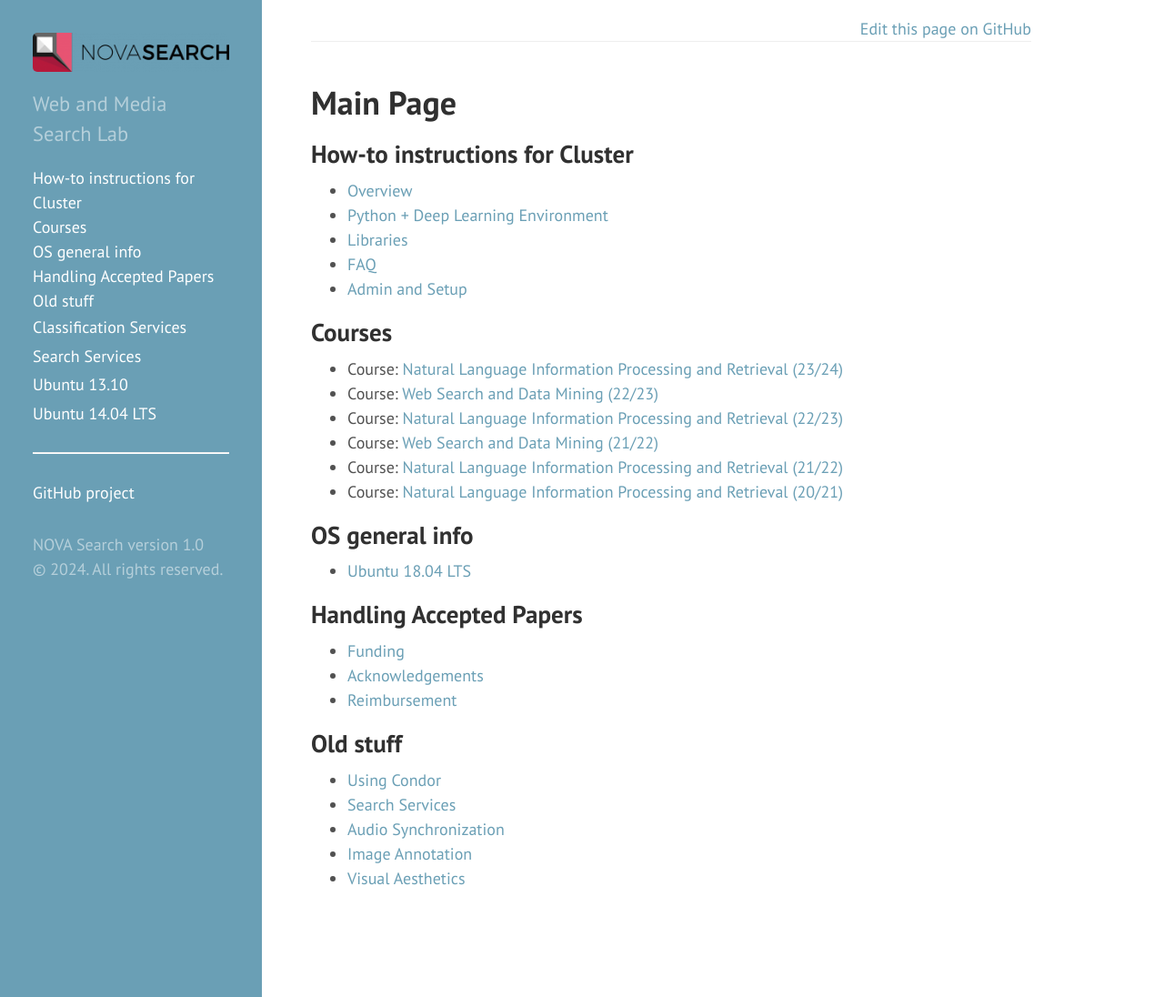
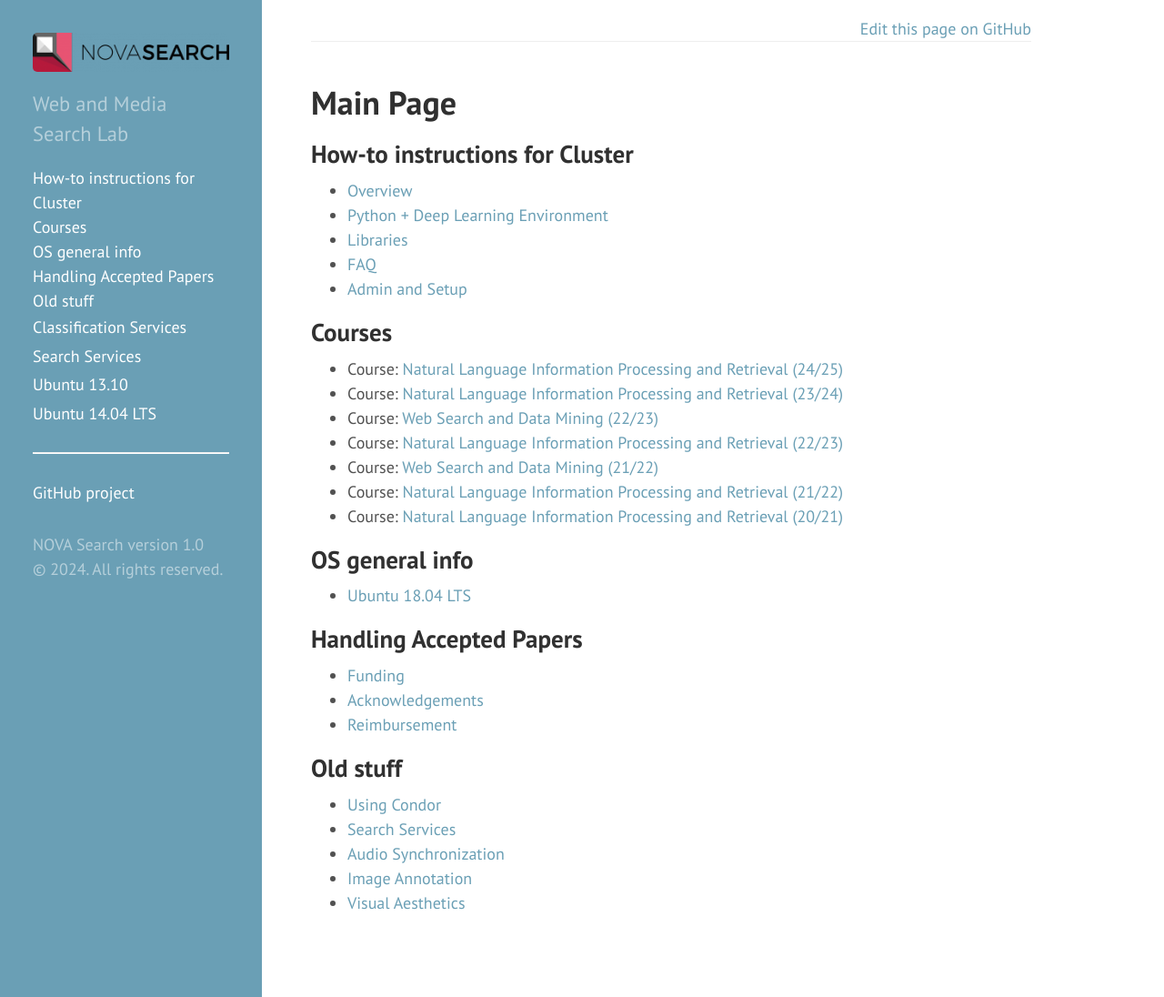
Before and after one commit to novasearch/wiki.novasearch.org, a Jekyll site: the page built from wiki/Main_Page.md, in a window 1280 px wide and 1096 px high. Shown: the whole window at 91% size. Built offline with Jekyll 4.4.1, drawn with Linux system fonts in a browser that asks for light colours.

Commit message:
Update Main_Page.md

```diff
--- a/wiki/Main_Page.md
+++ b/wiki/Main_Page.md
@@ -23,6 +23,7 @@ How-to instructions for Cluster
 
 Courses
 --------------------
+- Course: [Natural Language Information Processing and Retrieval (24/25)](/wiki/courses/NLP-IR_2024)
 - Course: [Natural Language Information Processing and Retrieval (23/24)](/wiki/courses/NLP-IR_2023)
 - Course: [Web Search and Data Mining (22/23)](/wiki/courses/WSDM_2023)
 - Course: [Natural Language Information Processing and Retrieval (22/23)](/wiki/courses/NLIPR_2022)
```
